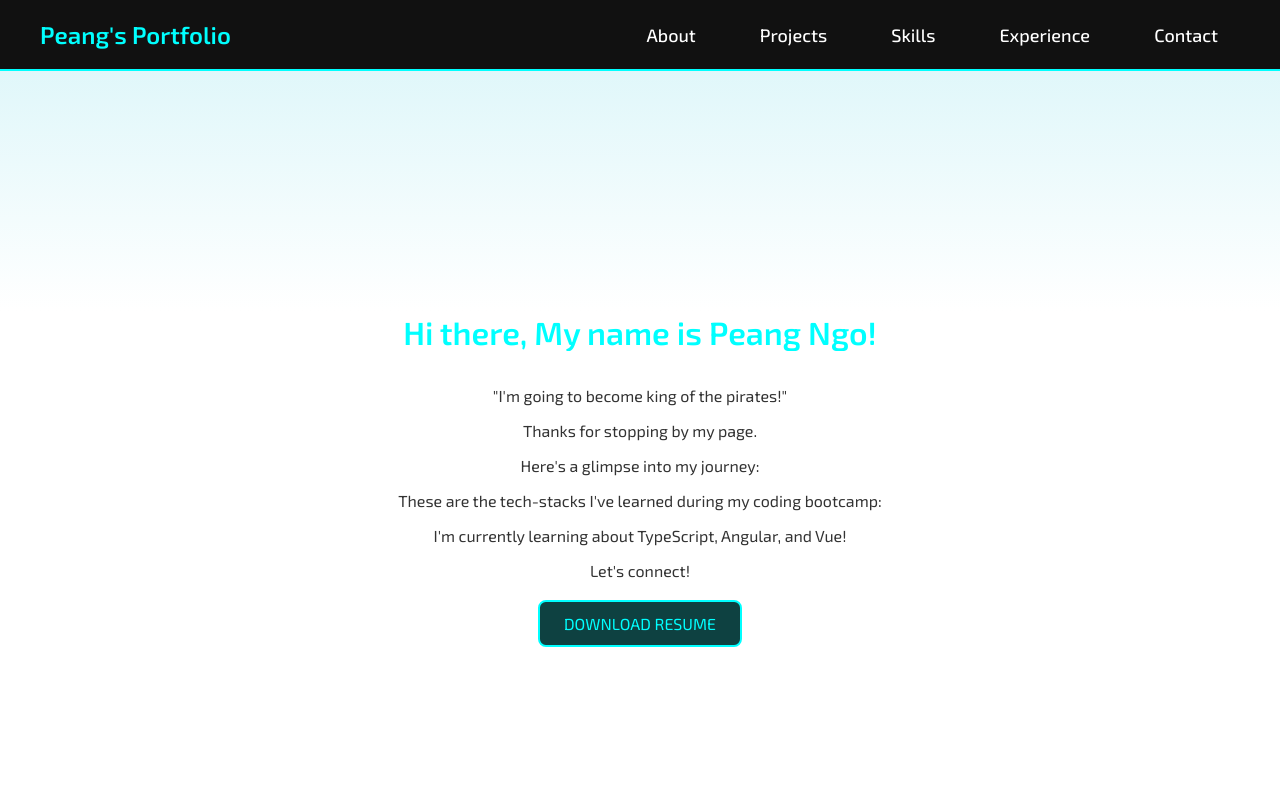
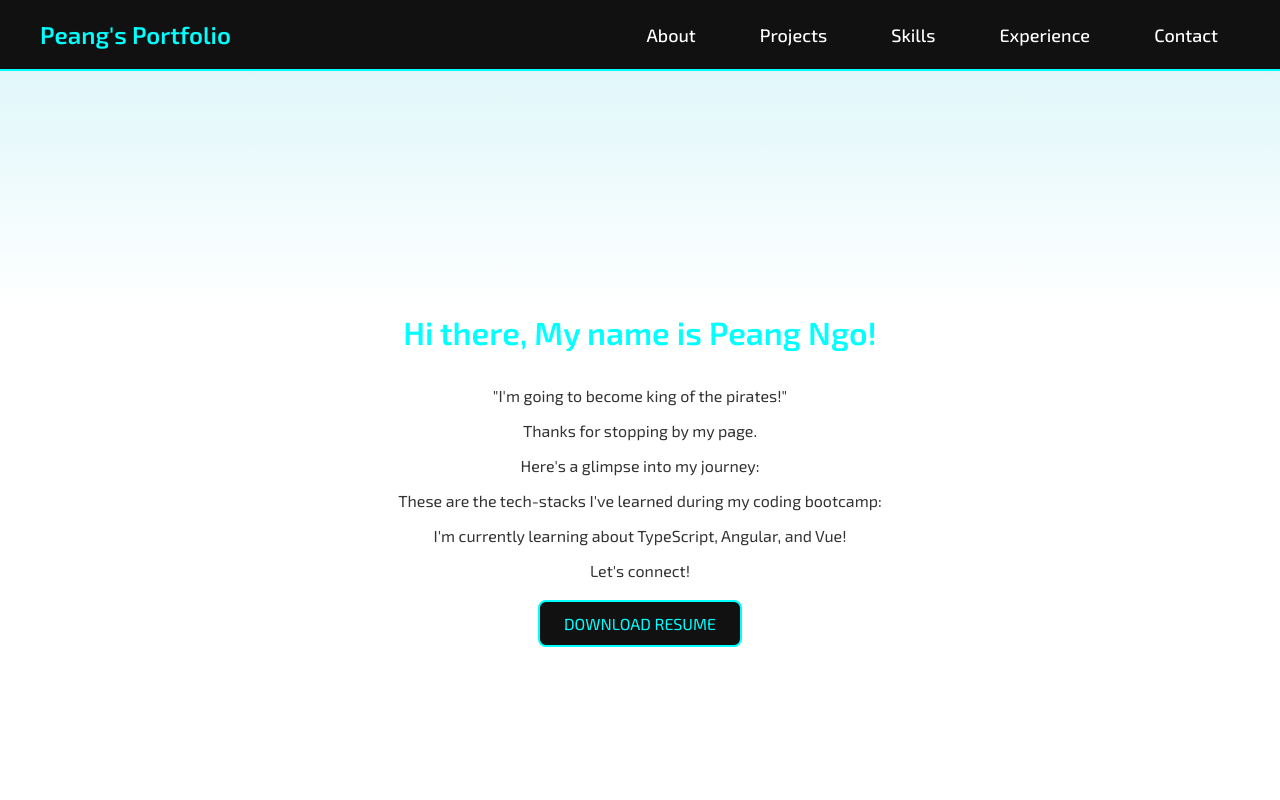
Before and after one commit to pingno/Show, a React (Create React App) app in the folder show/: page / in a window 1280 px wide. Shown: the top 800 px of the page. Built offline with nearby package versions, Linux system fonts and the light colour scheme.

Commit message:
removed styling for home css partially

```diff
--- a/show/src/components/Home/Home.css
+++ b/show/src/components/Home/Home.css
@@ -88,7 +88,7 @@
   z-index: 1; /* Ensure the button is above the pseudo-elements */
 }
 
-.resume-button::after {
+/* .resume-button::after {
   content: '';
   position: absolute;
   top: 50%;
@@ -105,7 +105,7 @@
 .resume-button:hover::after {
   width: 0;
   height: 0;
-}
+} */
 
 .resume-button:hover {
   border-color: #00ffff; /* Neon cyan border on hover */
```
